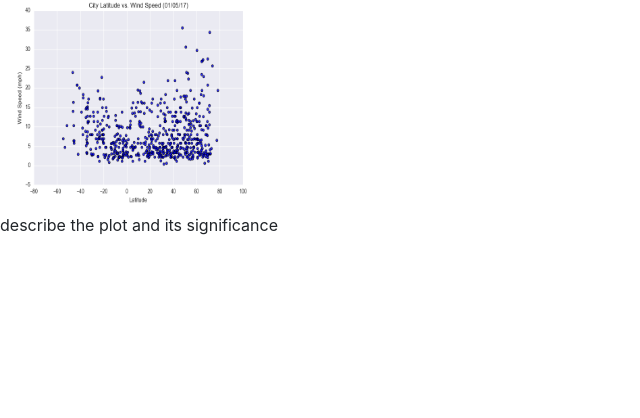
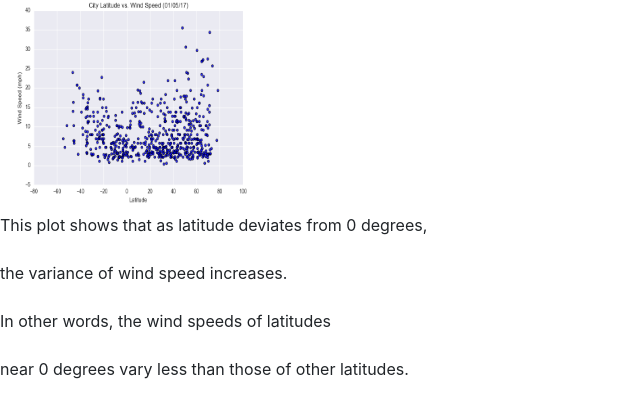
Before and after one commit to ryleenelson1397/Web-Design-Challenge, a plain HTML site: page visualizations/visualization_4.html in a window 1280 px wide. Shown: the part 124-542 px from the top of the page, without its empty margins (0-640 px from the left). Drawn offline with nearby package versions, Linux system fonts and the light colour scheme; files that its build step writes are made by us from their sources.

Commit message:
Added a description to viz page 4

```diff
--- a/visualizations/visualization_4.html
+++ b/visualizations/visualization_4.html
@@ -60,7 +60,7 @@
 
     <img src="../Resources/assets/images/Fig4.png" alt="Image goes here">
 
-    <p>describe the plot and its significance</p>
+    <p>This plot shows that as latitude deviates from 0 degrees, <br></br> the variance of wind speed increases. <br></br> In other words, the wind speeds of latitudes <br></br> near 0 degrees vary less than those of other latitudes.</p>
 
     <script src="https://code.jquery.com/jquery-3.3.1.slim.min.js" integrity="sha384-q8i/X+965DzO0rT7abK41JStQIAqVgRVzpbzo5smXKp4YfRvH+8abtTE1Pi6jizo" crossorigin="anonymous"></script>
     <script src="https://cdnjs.cloudflare.com/ajax/libs/popper.js/1.14.7/umd/popper.min.js" integrity="sha384-UO2eT0CpHqdSJQ6hJty5KVphtPhzWj9WO1clHTMGa3JDZwrnQq4sF86dIHNDz0W1" crossorigin="anonymous"></script>
```
